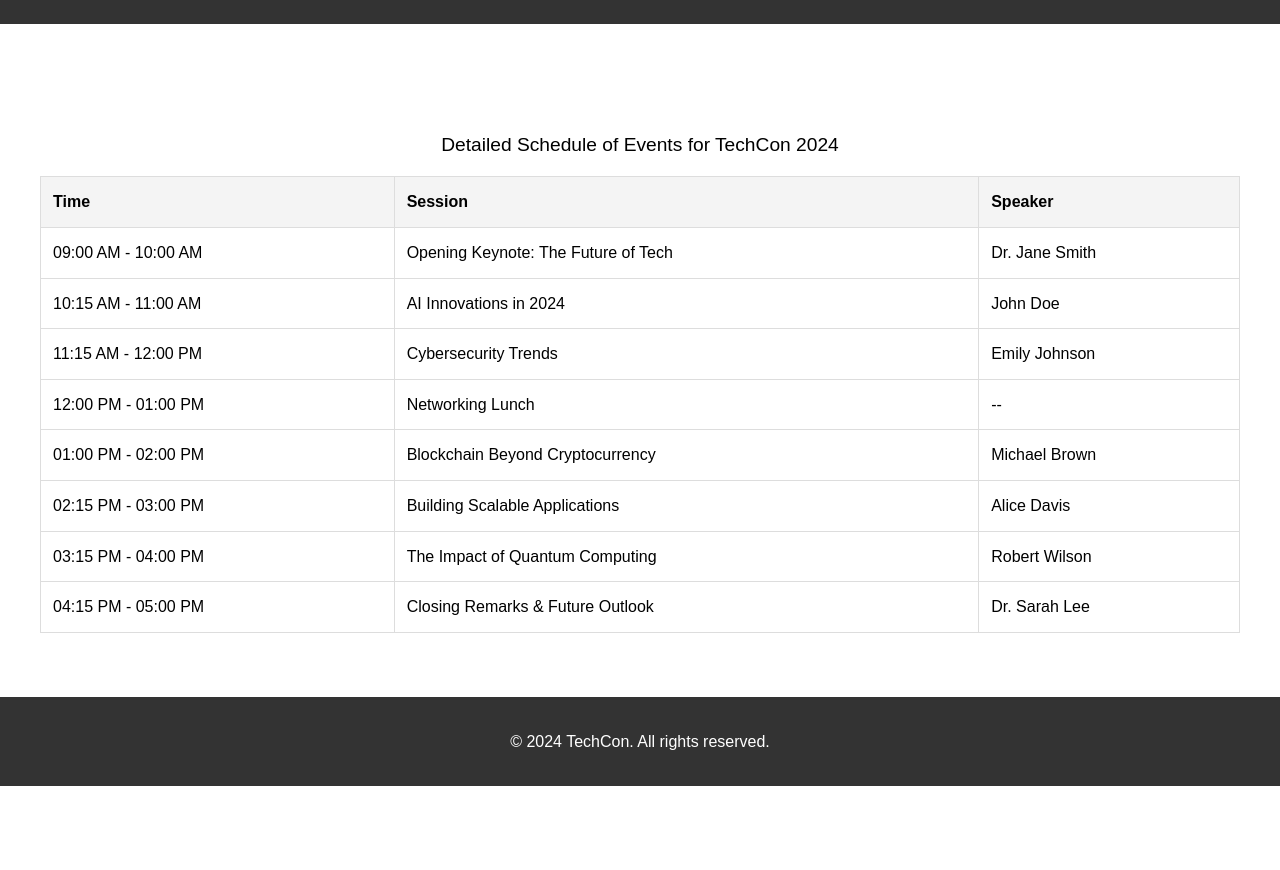
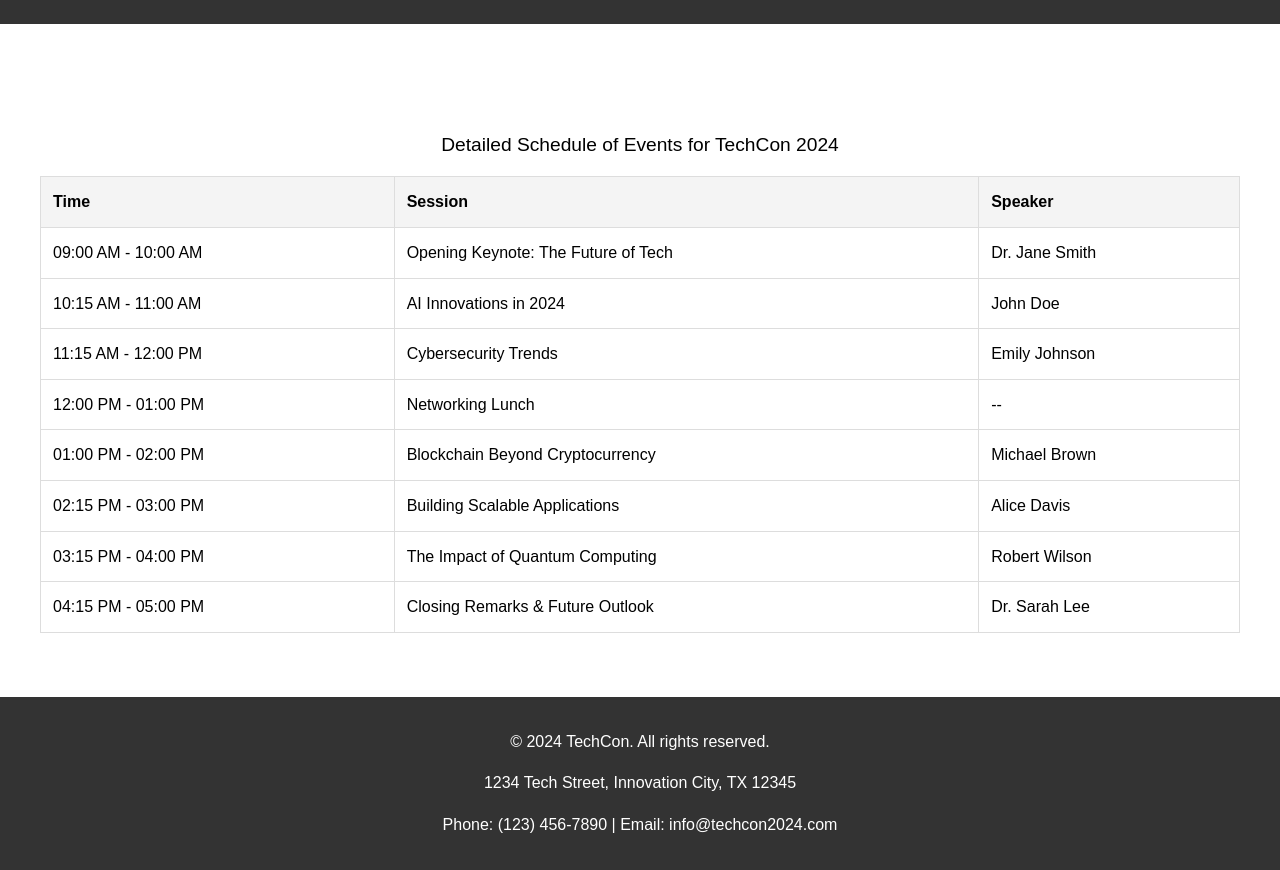
Before and after one commit to nthati9/TechCon_HTML, a plain HTML site: page techcon_website/schedule.html in a window 1280 px wide. Shown: the part 102-972 px from the top of the page. Before the commit the page ends 888 px from the top, so only its background shows below. Drawn offline with Linux system fonts and the light colour scheme.

Commit message:
Update schedule.html

```diff
--- a/techcon_website/schedule.html
+++ b/techcon_website/schedule.html
@@ -120,6 +120,8 @@
 
     <footer>
         <p>&copy; 2024 TechCon. All rights reserved.</p>
+        <p>1234 Tech Street, Innovation City, TX 12345</p>
+        <p>Phone: (123) 456-7890 | Email: info@techcon2024.com</p>
     </footer>
 </body>
 </html>
```
